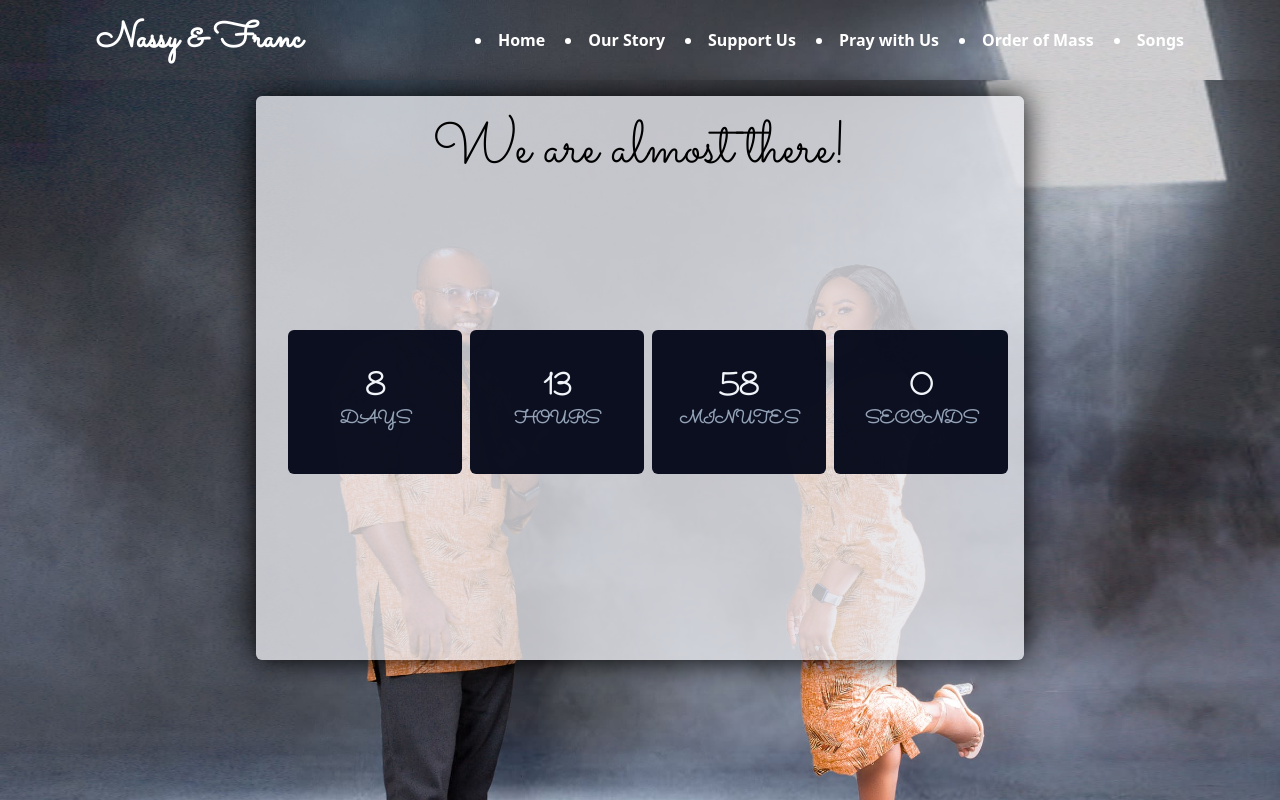
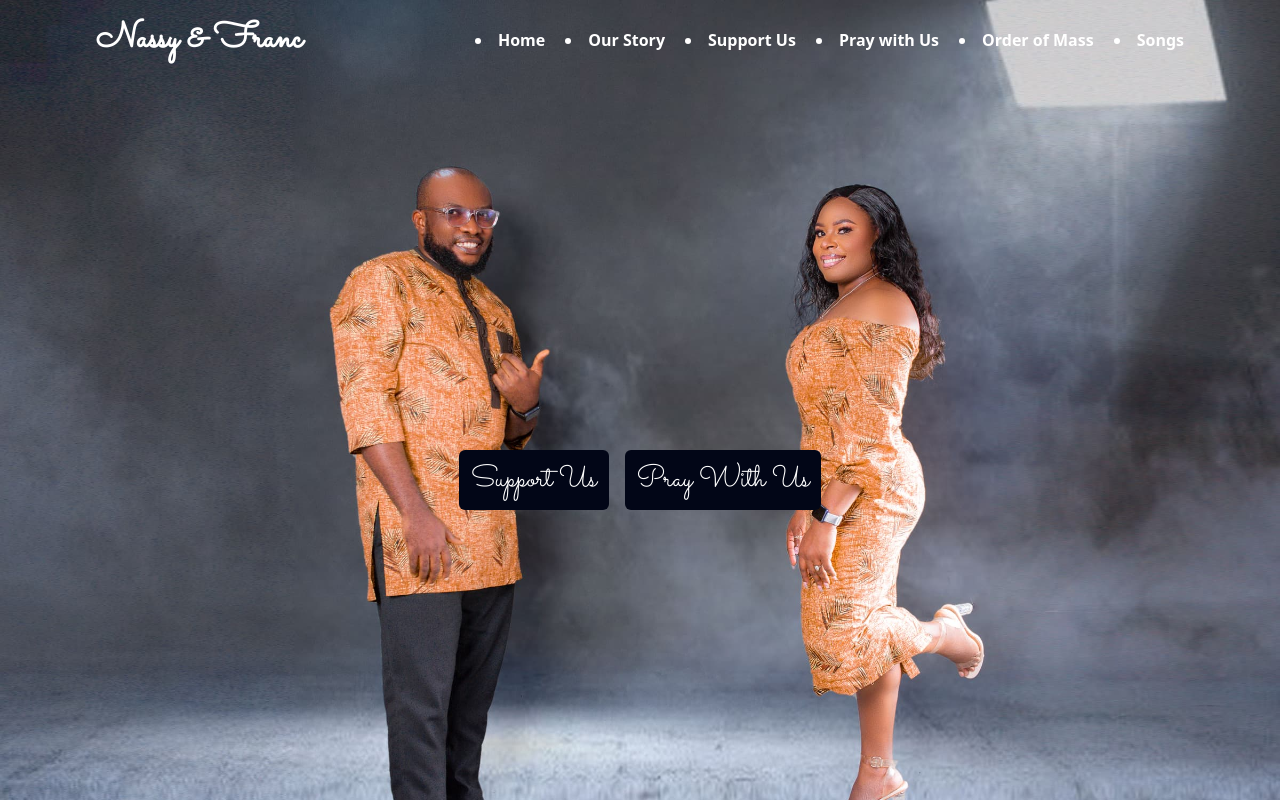
Before and after one commit to coderitec/francgothiscoderite, a Next.js app: page / in a window 1280 px wide. Shown: the top 800 px of the page. Built offline with nearby package versions, Linux system fonts and the light colour scheme.

Commit message:
feat: remove the countdown

```diff
--- a/src/app/page.jsx
+++ b/src/app/page.jsx
@@ -16,7 +16,7 @@ export const metadata = {
 export default function Home() {
   return (
     <main>
-      <CountDown/>
+      {/* <CountDown/> */}
       <HomePage />
       <SlideOne />
       <SlideTwo />
```
